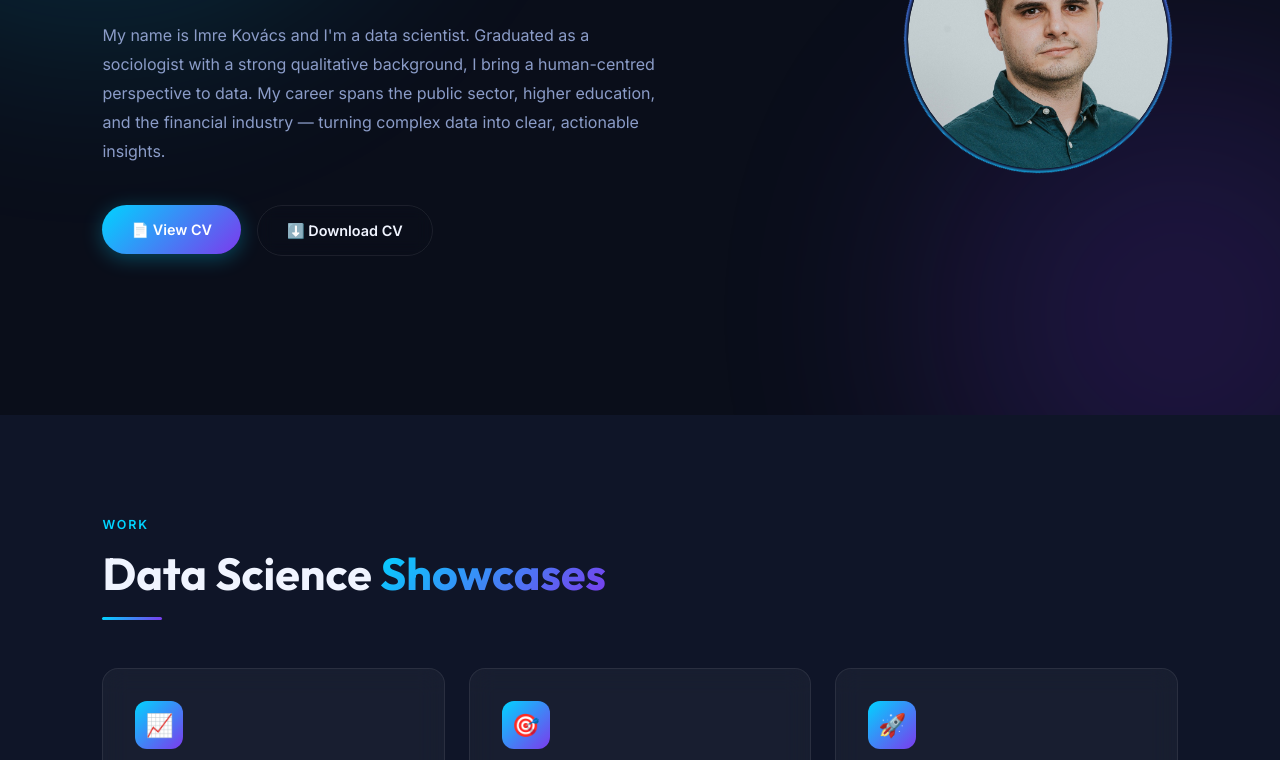
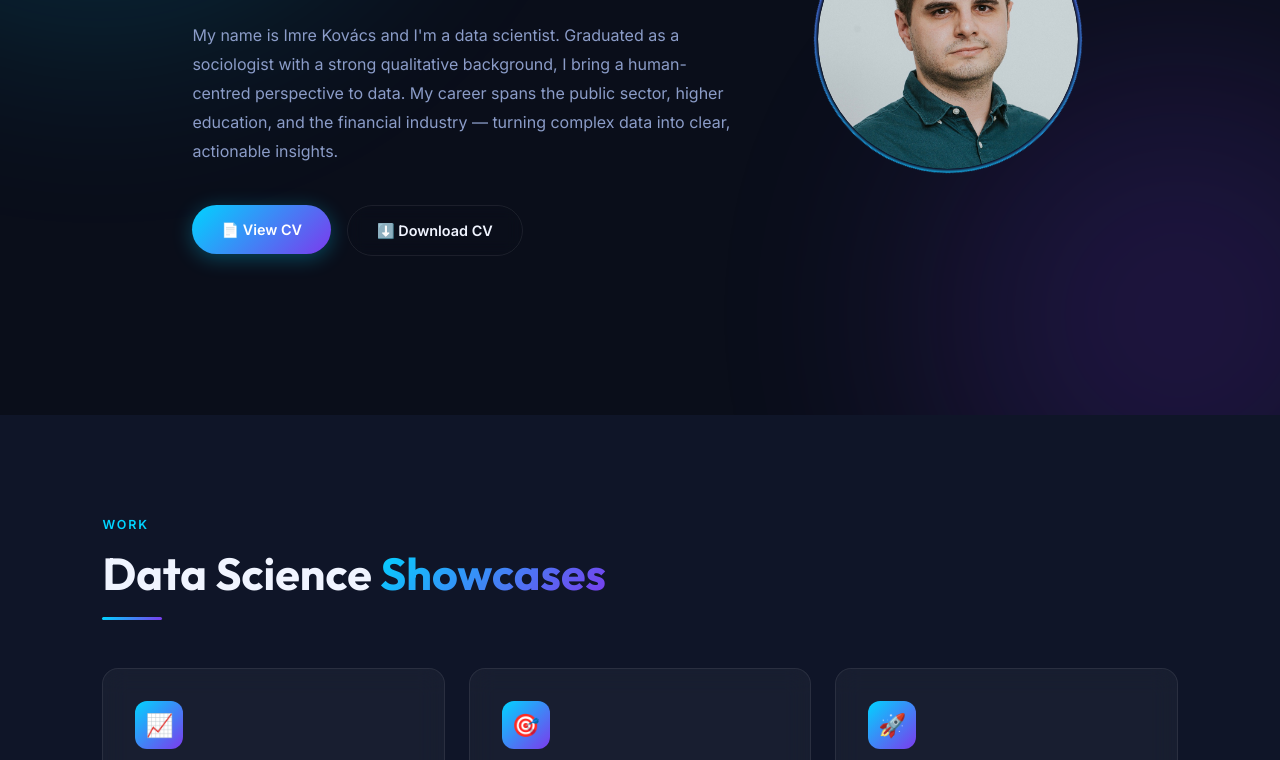
Before and after one commit to KovacsImi/KovacsImi.github.io, a plain HTML site: page index.html in a window 1280 px wide. Shown: the part 385-1145 px from the top of the page. Drawn offline with Linux system fonts and the light colour scheme.

Commit message:
fix: correct CV link tag closure and improve hero section responsiveness with layout adjustments

```diff
--- a/index.html
+++ b/index.html
@@ -265,7 +265,7 @@
         'hero-greeting': 'Sziasztok!',
         'hero-title': 'Adattudós &amp; Szociológus',
         'hero-bio': 'Kovács Imre vagyok, adattudós. Szociológusként végeztem, erős kvalitatív háttérrel – az emberközpontú szemléletet viszem az adatok világába. Pályafutásom során dolgoztam már a közszférától kezdve a felsőoktatáson át a pénzügyi szektorig. A cél minden hol ugyanaz, összetett adatokat alakítsunk egyértelmű, hasznosítható eredményekké.',
-        'btn-view-cv': '<a id="btn-open-cv" class="btn btn-primary" href="Kovacs_Imre_CV_hun.pdf" target="_blank" rel="noopener"> 📄 Önéletrajz megtekintése',
+        'btn-view-cv': '<a id="btn-open-cv" class="btn btn-primary" href="Kovacs_Imre_CV_hun.pdf" target="_blank" rel="noopener">📄 Önéletrajz megtekintése</a>',
         'btn-download-cv': '<a id="btn-download-cv" class="btn btn-secondary" href="Kovacs_Imre_CV_hun.pdf" download>⬇️ Önéletrajz letöltése</a>',
         'projects-label': 'Munkák',
         'projects-heading': 'Adattudományi <span class="gradient-text">Bemutatók</span>',
--- a/style.css
+++ b/style.css
@@ -211,8 +211,12 @@ section:first-of-type { padding-top: calc(var(--nav-height) + 5rem); }
   min-height: 100vh;
   display: flex;
   align-items: center;
+  justify-content: center;
   gap: 4rem;
   flex-wrap: wrap;
+  max-width: 1100px;
+  margin-left: auto;
+  margin-right: auto;
 }
 
 .hero-content { flex: 1; min-width: 300px; }
@@ -256,7 +260,7 @@ section:first-of-type { padding-top: calc(var(--nav-height) + 5rem); }
 
 .hero-buttons {
   display: flex;
-  flex-wrap: wrap;
+  flex-wrap: nowrap;
   gap: 1rem;
 }
 
@@ -274,6 +278,7 @@ section:first-of-type { padding-top: calc(var(--nav-height) + 5rem); }
   cursor: pointer;
   transition: var(--transition);
   border: none;
+  white-space: nowrap;
 }
 
 .btn-primary {
```
